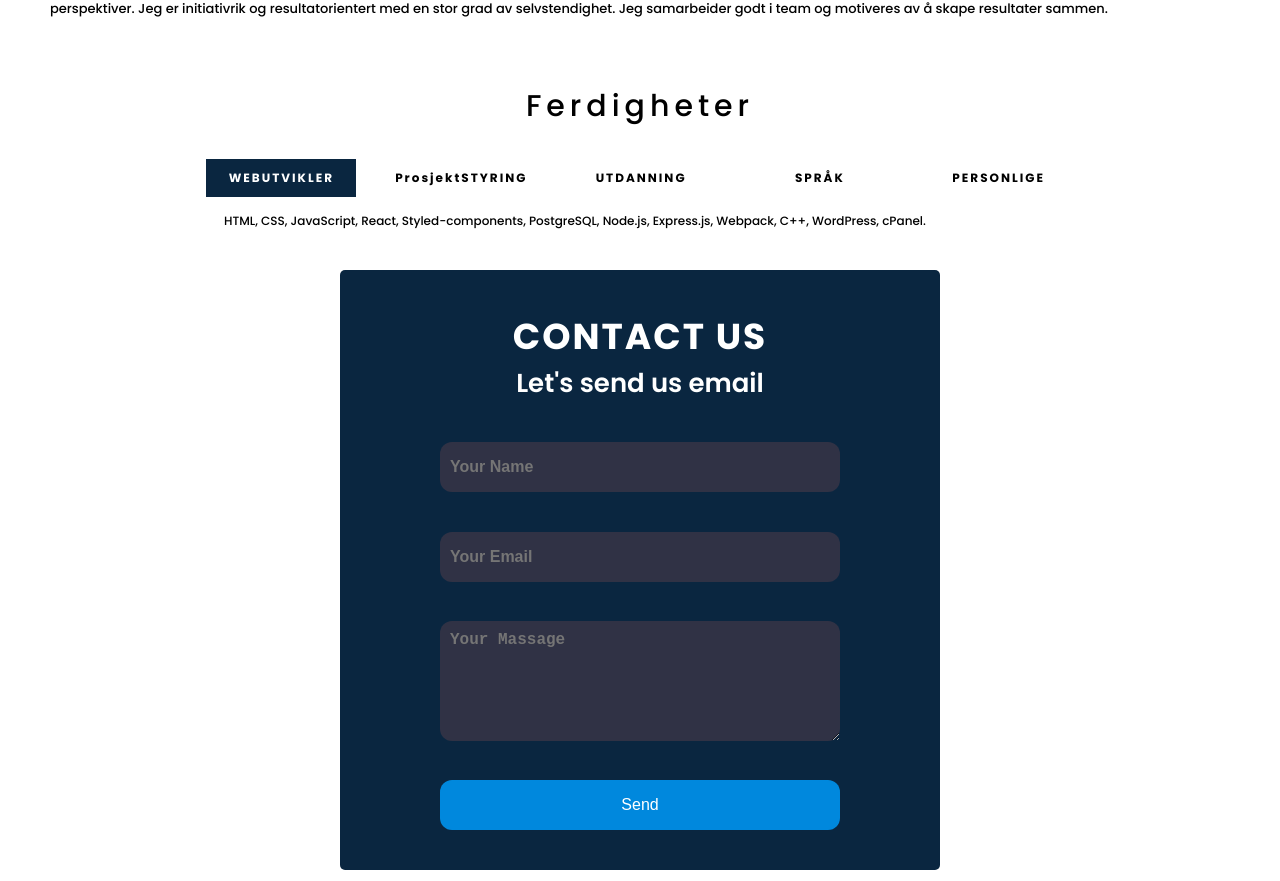
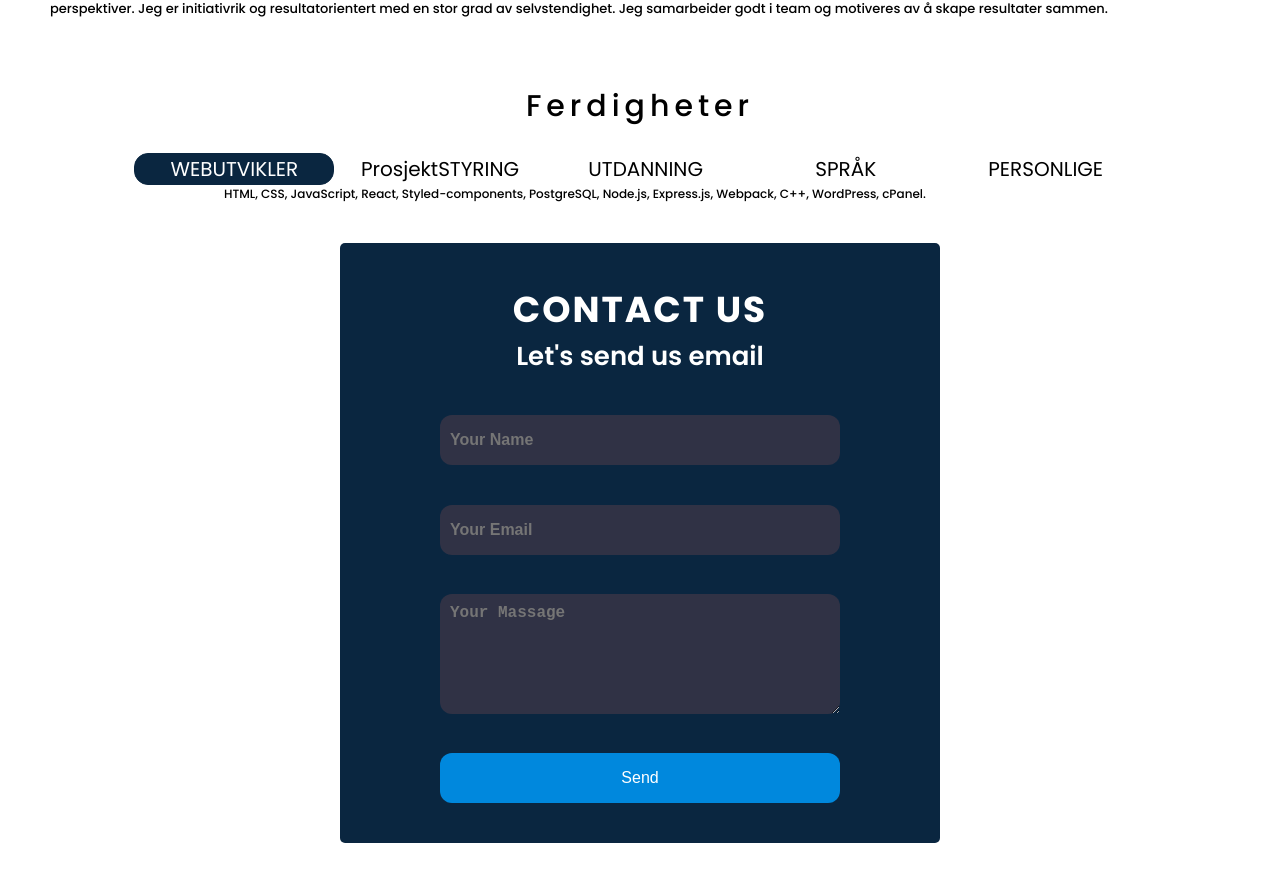
Before and after one commit to maf256/portfolio, a React (Create React App) app: page / in a window 1280 px wide. Shown: the part 1733-2614 px from the top of the page. Built offline with nearby package versions, Linux system fonts and the light colour scheme.

Commit message:
worikng on Skills

```diff
--- a/src/components/Skills/Skills.js
+++ b/src/components/Skills/Skills.js
@@ -2,8 +2,6 @@ import styled from "styled-components";
 import { useState } from "react";
 
 export default function Skills() {
-
-
 
 
     const skills = [
@@ -37,7 +35,7 @@ export default function Skills() {
     return (
         <Container>
             <h1 id="skills">Ferdigheter</h1>
-            <ListSkills >
+            <Ul >
                {
                 skills.map((skill , index)  => {
                     return (
@@ -45,7 +43,7 @@ export default function Skills() {
                     )
                 })
                }
-            </ListSkills>
+            </Ul>
             <Discreaption >
                {skills[curSkill].detail}
             </Discreaption>
@@ -69,6 +67,7 @@ const Container = styled.section`
         letter-spacing: 5px;
         color: black;
         text-align: center;
+        margin-bottom: 1.5rem;
     }
      @media (max-width: 1400px) {
        h1{
@@ -77,67 +76,40 @@ const Container = styled.section`
      }
      @media (max-width: 1200px) {
        h1{
-        font-size: 20px;
+        font-size: 30px;
         }
      }
 `
 
-const ListSkills = styled.ul`
-    width: 70%;
+const Ul = styled.ul`
+  list-style: none;
+  display: flex;
+  flex-flow: row nowrap;
+  @media (max-width: 768px) {
+    flex-flow: column nowrap;
+  }
+`
+
+const Item = styled.li`
+    padding: 0 2vw 0 2vw;
+    font-size :  1.25rem;
+    border: 1px solid  ${({ curli }) => curli ? '#0A2640' : 'white'};
+    border-radius: 14px 14px 14px 14px;
+    background-color: ${({ curli }) => curli ? '#0A2640' : 'white'};
+    color: ${({ curli }) => curli ? 'white' : 'black'};
+    min-width: 200px;
     display: flex;
-    justify-content: space-around;
-    align-items: center;
-    padding-bottom:15px;
-    padding-top: 30px;
-    flex-wrap: wrap;
-    cursor: pointer;
-
-
-    @media (max-width: 1400px) {
-
-        li {
-            font-size: 18px;
-            font-weight: 500;
-            margin: 5px;
-        }
-
+    justify-content: center;
+    a {
+        text-decoration: none;
+        font-weight: 600;
+   }
+    :hover {
+        background-color: #8D9EFF;
+        border: 1px solid #8D9EFF;
+        border-radius: 14px 14px 14px 14px;
+        transition: background-color 0.7s ease;
     }
-    @media (max-width: 1300px) {
-
-      li {
-          font-size: 12px;
-          font-weight: 700;
-          margin: 0px;
-
-      }
-      @media (max-width: 768px) {
-
-      li {
-        width: 100%;
-      }
-
-  }
-}
-`
-const Item = styled.li`
-        transition: all 0.3s  ease-in;
-        :hover {
-            background: #0A2640;
-            color: white;
-            border-radius: 50px;
-        }
-        background-color: ${({ curli }) => curli ? '#0A2640' : 'white'};
-        color: ${({ curli }) => curli ? 'white' : 'black'};
-
-        padding: 10px;
-        margin: 10px;
-        list-style: none;
-        font-size: 22px;
-        font-weight: 700;
-        letter-spacing: 2px;
-        flex-wrap: nowrap;
-        min-width: 150px;
-        text-align: center;
 `
 const Discreaption = styled.p`
     text-align: center;
```
